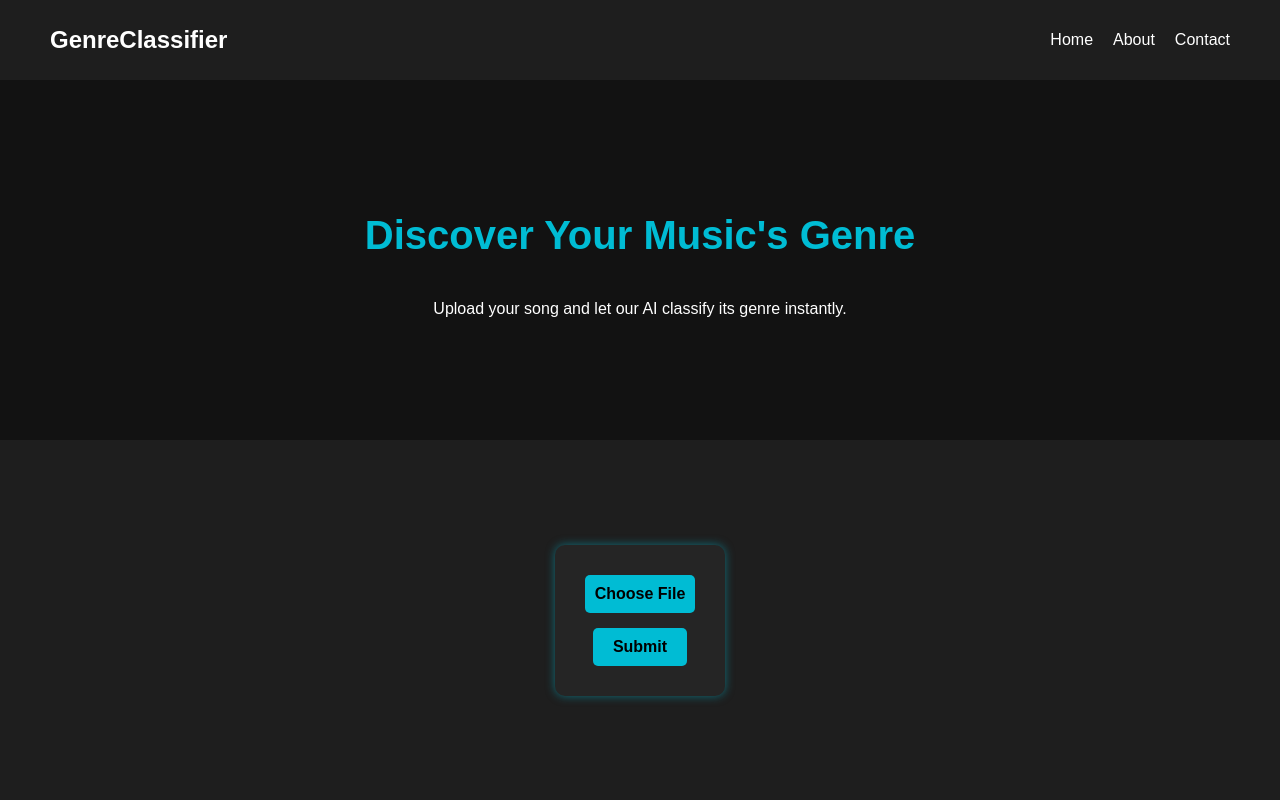
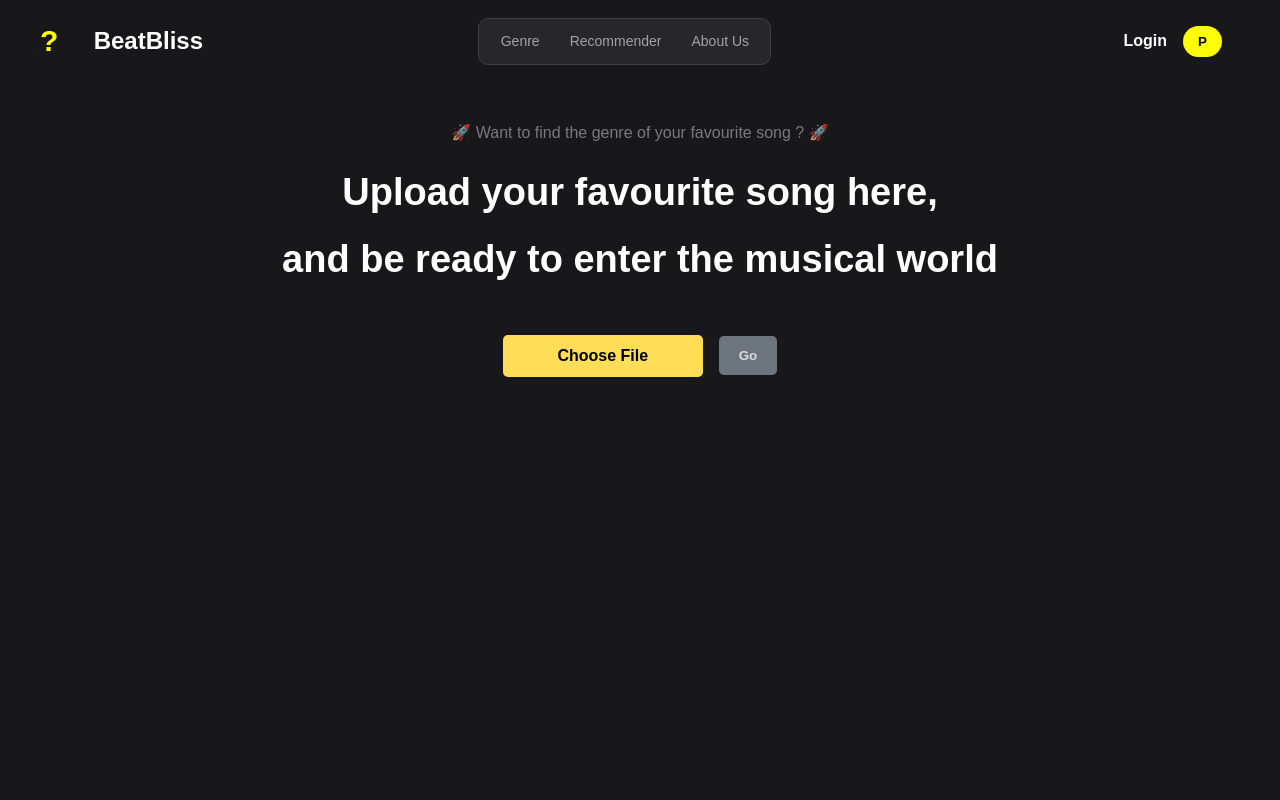
Before and after one commit to kavish54/BeatBliss, a Django app: page / in a window 1280 px wide. Run offline with Django 5.2, Linux system fonts and the light colour scheme.

Commit message:
Added genre design

```diff
--- a/genreApp/static/genreApp/genre-home.css
+++ b/genreApp/static/genreApp/genre-home.css
@@ -1,111 +1,190 @@
-/* General Styles */
-body {
+/* General Reset */
+* {
     margin: 0;
+    padding: 0;
+    box-sizing: border-box;
     font-family: Arial, sans-serif;
-    background-color: #121212;
-    color: white;
-    display: flex;
-    flex-direction: column;
-    height: 100vh;
   }
 
-/* Navbar */
+  /* Dark Background */
+  body {
+    background-color: #18181B;
+    color: white;
+    text-align: center;
+    padding-top: 0.5rem;
+  }
+
+  /* Header */
+  .header {
+    display: flex;
+    align-items: center;
+    margin-bottom:3rem;
+    padding: 10px 40px;
+  }
+
+  /* Logo */
+  .logo {
+    font-size: 30px;
+    font-weight: bold;
+    color: yellow;
+  }
+
+
+  #pname {
+    width: 180px;
+    margin-left: rem;
+    color: white;
+    text-align: center;
+    align-items: center;
+  }
+
+  /* Navigation Buttons */
   nav {
     display: flex;
-    justify-content: space-between;
     align-items: center;
-    padding: 15px 50px;
-    background: #1e1e1e;
+
   }
 
-.logo {
-    font-size: 1.5rem;
-    font-weight: bold;
+  .login-btn {
+    color: white;
+    text-decoration: none;
+    font-size: 16px;
+    margin-left:22rem;
+    margin-right:1rem;
+    font-weight: 700;
   }
 
-nav ul {
-    list-style: none;
-    display: flex;
-    gap: 20px;
+  .try-btn {
+    background: yellow;
+    color: black;
+    border: none;
+    padding: 8px 15px;
+    border-radius: 30px;
+    font-weight: bold;
+    cursor: pointer;
   }
 
-nav ul li {
-    display: inline;
+  /* Hero Section */
+  .hero {
+    margin-top: 1rem;
   }
 
-nav ul li a {
-    text-decoration: none;
-    color: white;
-    transition: 0.3s;
+  /* Platform Buttons */
+  .platforms {
+    display: flex;
+      align-items: center;
+      justify-content: center;
+
+      border-image: initial;
+      padding: 5px;
+      border-radius: 10px;
+      background: rgb(39, 39, 42);
+      margin-left:15rem;
+      padding:0.4rem;
+      border:1px solid #3F3F46;
   }
 
-nav ul li a:hover {
-    color: #00bcd4;
+  .platforms button {
+    background: rgb(39, 39, 42);
+    color: #A1A1AA;
+    border: none;
+    padding: 8px 15px;
+      cursor: pointer;
+    font-size: 14px;
+
   }
 
-/* Top Section (Banner) */
-.top-section {
-    flex: 1;
-    display: flex;
-    flex-direction: column;
-    justify-content: center;
-    align-items: center;
-    text-align: center;
-    padding: 20px;
+
+  /* Supporting Text */
+  .sub-text {
+    font-size: 16px;
+    opacity: 0.7;
+    margin-bottom: 1.5rem;
+    color:#A1A1AA;
   }
 
-.top-section h1 {
-    font-size: 2.5rem;
-    color: #00bcd4;
+  /* Main Heading */
+  h1 {
+    font-size: 38px;
+    font-weight: bold;
+    line-height: 1.4;
+  }
+  #info{
+    margin-bottom:3rem;
   }
 
-/* Bottom Section (Upload Form) */
-.bottom-section {
-    flex: 1;
+
+
+
+
+
+  /*
+  // Description
+  .description {
+    font-size: 18px;
+    opacity: 0.8;
+    margin-top: 2rem;
+  } */
+
+  /* Buttons */
+  .buttons {
+    margin-top: 20px;
     display: flex;
     justify-content: center;
-    align-items: center;
-    background: #1e1e1e;
-    padding: 20px;
+    gap: 15px;
   }
 
-/* Upload Form */
-form {
-    background: #252525;
-    padding: 30px;
-    border-radius: 10px;
-    text-align: center;
-    box-shadow: 0 0 10px rgba(0, 188, 212, 0.5);
+  .upload-container {
+    display: flex;
+    align-items: center;
+    justify-content: center;
+    gap: 1rem;
   }
 
-.custom-file-upload {
-    display: block;
-    background: #00bcd4;
-    padding: 10px;
+  #upload-btn {
+    display: inline-block;
+    background: #ffdd57;
+    color: black;
+    padding: 12px 20px;
+    font-weight: bold;
+    cursor: pointer;
     border-radius: 5px;
-    cursor: pointer;
+    min-width: 200px;
     text-align: center;
-    margin-bottom: 15px;
-    color: black;
-    font-weight: bold;
+  }
+
+  #upload-btn:hover {
+    background: #f7c600;
   }
 
   input[type="file"] {
     display: none;
   }
 
-button {
-    background: #00bcd4;
-    border: none;
-    padding: 10px 20px;
-    border-radius: 5px;
+  #clear-file {
     cursor: pointer;
-    font-size: 1rem;
-    color: black;
-    font-weight: bold;
-    transition: 0.3s;
+    font-size: 20px;
+    color: red;
+    display: none;
   }
 
-button:hover {
-    background: #0097a7;
+  #go-btn {
+    background: #28a745;
+    color: white;
+    padding: 12px 20px;
+    font-weight: bold;
+    border: none;
+    cursor: pointer;
+    border-radius: 5px;
   }
+
+  #go-btn:disabled {
+
+    background: #6c757d;
+    color:#dcdcdf;
+    cursor: not-allowed;
+  }
+
+  #go-btn:hover:enabled {
+    background: #218838;
+  }
--- a/genreApp/templates/genreApp/genre-home.html
+++ b/genreApp/templates/genreApp/genre-home.html
@@ -1,37 +1,66 @@
 <!DOCTYPE html>
 <html lang="en">
+
 <head>
     <meta charset="UTF-8">
     <meta name="viewport" content="width=device-width, initial-scale=1.0">
-    <title>Genre Classifier</title>
+    <title>UI/UX Inspiration</title>
     {% load static %}
-    <link rel="stylesheet" href={% static "genreApp/genre-home.css" %}>
+    <link rel="stylesheet" href="{% static "genreApp/genre-home.css" %}">
 </head>
+
 <body>
-    <nav>
-        <div class="logo">GenreClassifier</div>
-        <ul>
-            {% comment %} <li><a href="{% url "recHome" %}">RS</a></li> {% endcomment %}
-            <li><a href="#">Home</a></li>
-            <li><a href="#">About</a></li>
-            <li><a href="#">Contact</a></li>
-        </ul>
-    </nav>
+    <header class="header">
+        <div class="logo">?</div>
+        <div id="pname">
+            <h2>BeatBliss</h2>
+        </div>
+        <div class="platforms">
+            <a href=""><button>Genre</button></a>
+            <button>Recommender</button>
+            <button>About Us</button>
+        </div>
+        <nav>
+            <a href="#" class="login-btn">Login</a>
+            <button class="try-btn">P</button>
+        </nav>
+    </header>
 
-    <div class="top-section">
-        <h1>Discover Your Music's Genre</h1>
-        <p>Upload your song and let our AI classify its genre instantly.</p>
+    <p class="sub-text">🚀 Want to find the genre of your favourite song ? 🚀</p>
+    <h1 id="info">
+        <p style="margin-bottom:0.9rem;">Upload your favourite song here,</p>
+        <p>and be ready to enter the musical world</p>
+    </h1>
+
+    <div class="upload-container">
+        <label for="file-upload" id="upload-btn">Choose File</label>
+        <input type="file" id="file-upload" accept=".mp3, .wav, .flac">
+        <span id="clear-file">&times;</span>
+        <button id="go-btn" disabled>Go</button>
     </div>
+    </section>
 
-    <div class="bottom-section">
-        <form action="" method="POST" enctype="multipart/form-data">
-            {% csrf_token %}
-            <label for="file-upload" class="custom-file-upload">
-                Choose File
-            </label>
-            <input type="file" id="file-upload" name="file">
-            <button type="submit">Submit</button>
-        </form>
-    </div>
+    <script>
+        const fileInput = document.getElementById("file-upload");
+        const uploadBtn = document.getElementById("upload-btn");
+        const clearFile = document.getElementById("clear-file");
+        const goBtn = document.getElementById("go-btn");
+
+        fileInput.addEventListener("change", function () {
+            if (fileInput.files.length > 0) {
+                uploadBtn.textContent = fileInput.files[0].name;
+                clearFile.style.display = "inline";
+                goBtn.disabled = false;
+            }
+        });
+
+        clearFile.addEventListener("click", function () {
+            fileInput.value = "";
+            uploadBtn.textContent = "Choose File";
+            clearFile.style.display = "none";
+            goBtn.disabled = true;
+        });
+    </script>
 </body>
+
 </html>
--- a/recommApp/templates/recommApp/recom-result.html
+++ b/recommApp/templates/recommApp/recom-result.html
@@ -15,7 +15,7 @@
     <h3> {{ song.song_id }} </h3>
     {% endfor %}
 </body>
-</html> {% endcomment %}
+</html>
 
 <!DOCTYPE html>
 <html lang="en">
```
Also changed, not shown: recommApp/templates/recommApp/recom-result.css (deleted, +0 -45 lines). Lines whose indentation alone changed are shown as unchanged.
